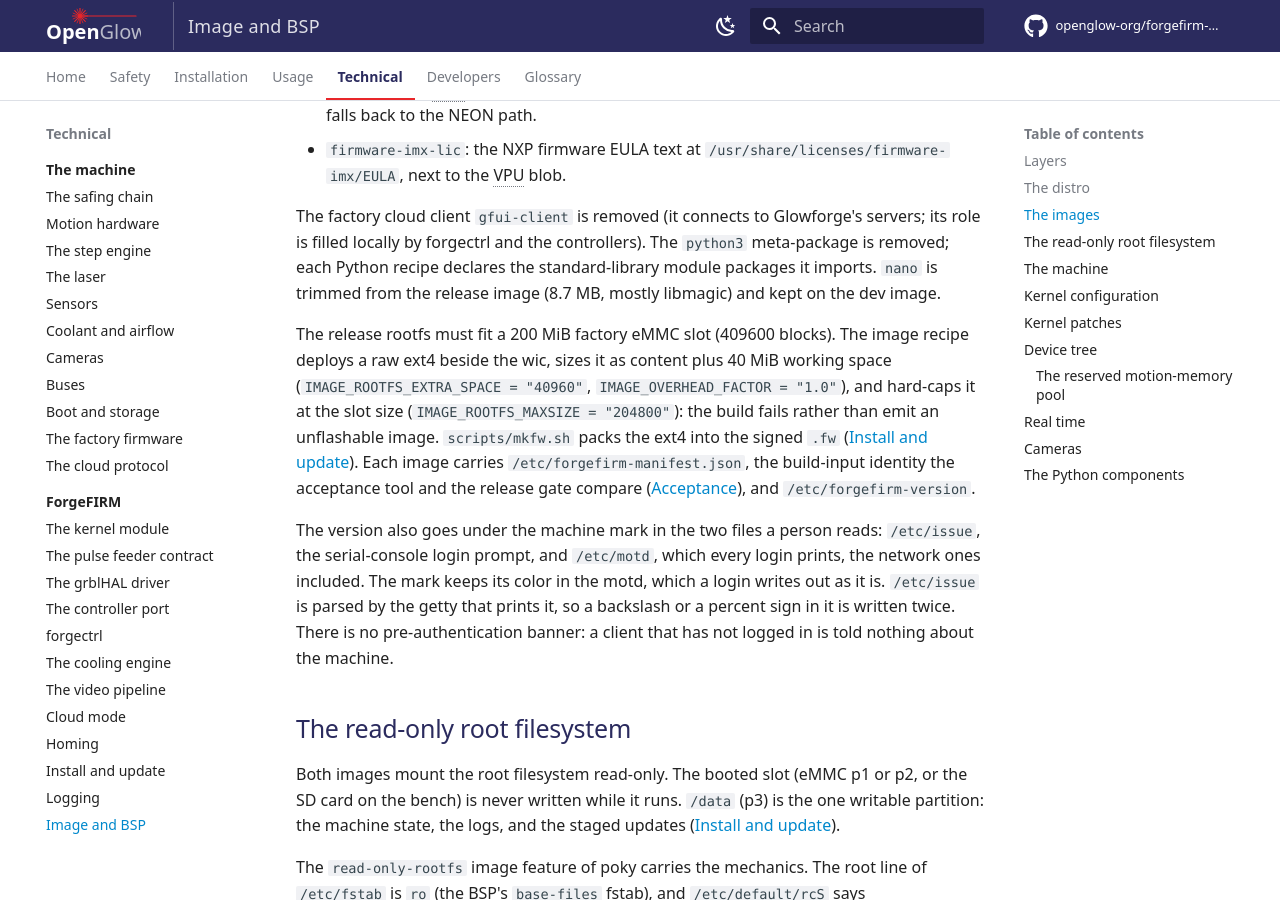
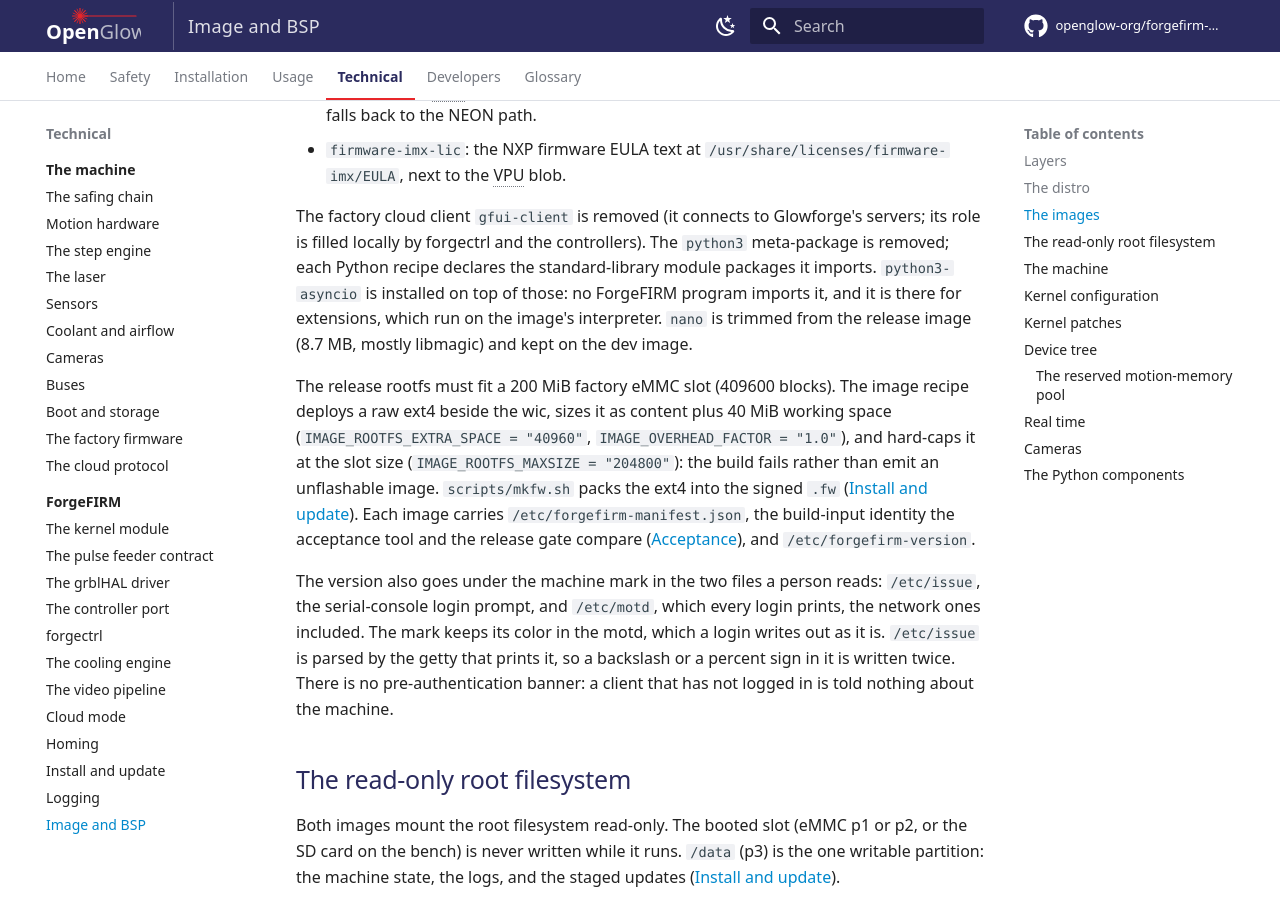
Before and after one commit to openglow-org/forgefirm-docs, an MkDocs documentation site: the page built from docs/technical/forgefirm/image-and-bsp.md, in a window 1280 px wide and 900 px high, scrolled down 2232 px. Built offline with MkDocs 1.6.1 and Material for MkDocs 9.7.7, drawn with Linux system fonts in a browser that asks for light colours; comment, search, counter and statistics services are not loaded.

Commit message:
image-and-bsp: python3-asyncio is installed for extensions
The image installs python3-asyncio on top of the module packages its own
Python recipes declare. No ForgeFIRM program imports it: it is there for
extensions, which run on the image's interpreter and may import only what
the image installs.

```diff
--- a/docs/technical/forgefirm/image-and-bsp.md
+++ b/docs/technical/forgefirm/image-and-bsp.md
@@ -87,7 +87,9 @@ The release image installs, on top of the BSP base:
 The factory cloud client `gfui-client` is removed (it connects to
 Glowforge's servers; its role is filled locally by forgectrl and the
 controllers). The `python3` meta-package is removed; each Python recipe
-declares the standard-library module packages it imports. `nano` is trimmed
+declares the standard-library module packages it imports. `python3-asyncio`
+is installed on top of those: no ForgeFIRM program imports it, and it is there
+for extensions, which run on the image's interpreter. `nano` is trimmed
 from the release image (8.7 MB, mostly libmagic) and kept on the dev image.
 
 The release rootfs must fit a 200 MiB factory eMMC slot (409600 blocks).
```
